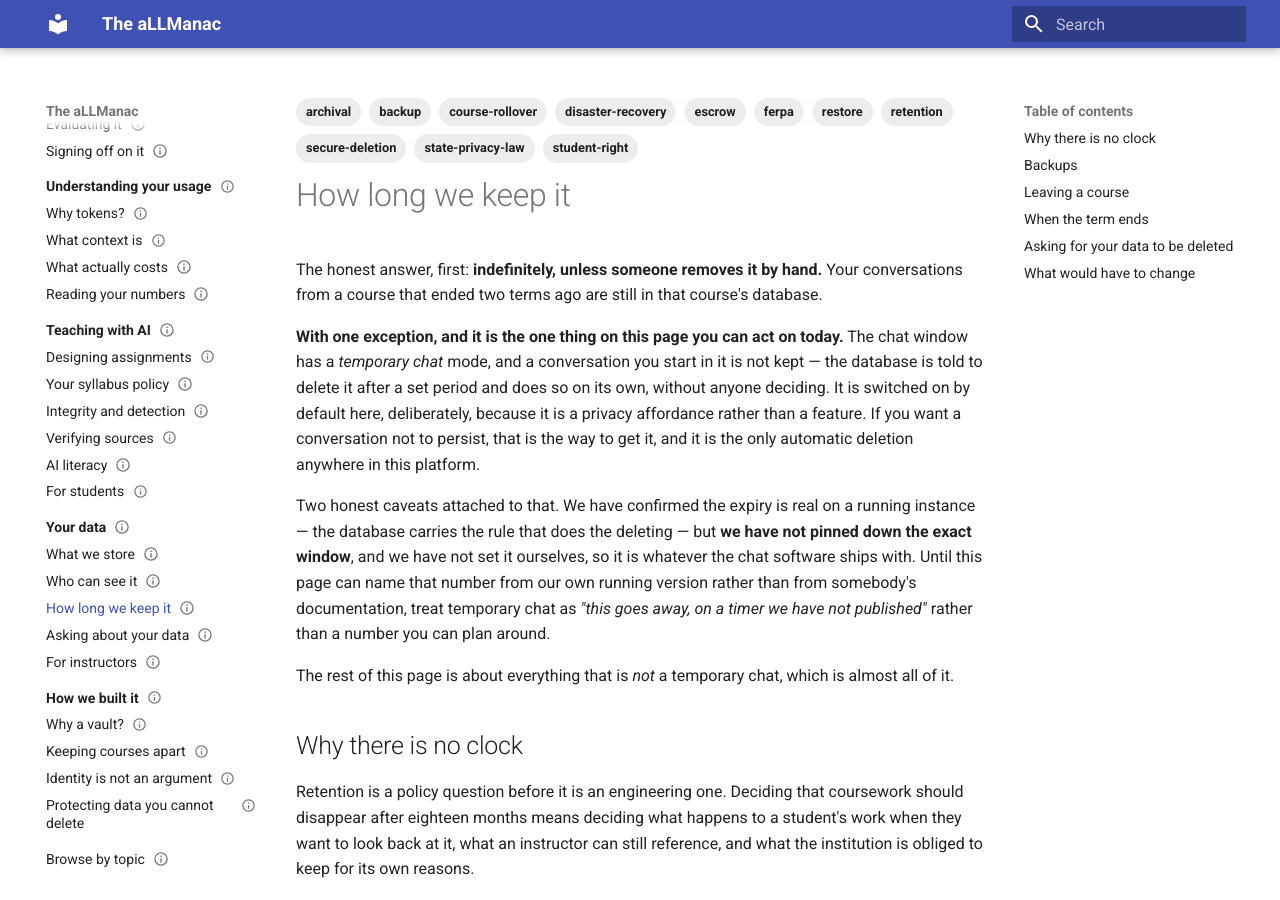
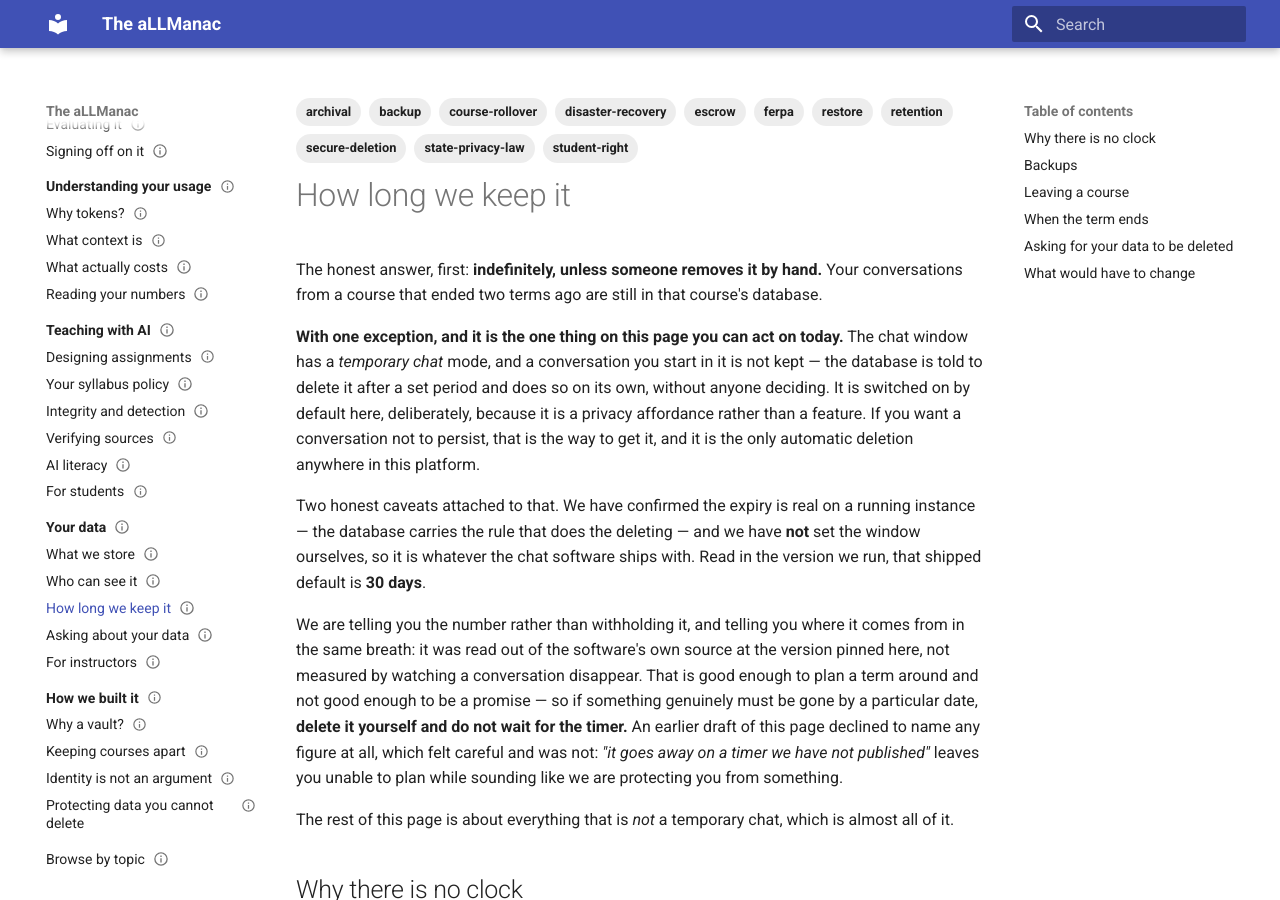
Before and after one commit to atmarx/aLLManac, an MkDocs documentation site: the page built from apex/your-data/how-long-we-keep-it.md, in a window 1280 px wide and 900 px high. Built offline with MkDocs 1.6.1 and Material for MkDocs 9.7.7, drawn with Linux system fonts in a browser that asks for light colours.

Commit message:
docs(your-data): name the retention number, with where it came from
Third page this tick where the scaffold held evidence the published page
said we lacked.  `how-long-we-keep-it.md` told students temporary chat
expires "on a timer we have not published" — while
`docs/working-in-the-chat.md` has carried `temporaryChatRetention: 720
hours` from a source read of the pinned tag since 2026-09-15.

Declining to name it felt careful and wasn't: it leaves a student unable to
plan while sounding protective.  Names 30 days, says plainly it was read
from source rather than measured, and gives the rule that survives being
wrong — if it must be gone by a date, delete it, don't wait for the timer.

The open item this was filed against ("there is no automatic expiry" on a
page students are sent to for data questions) is closed; what replaces it on
the scaffold is watching one actually expire, which is the only evidence
that outranks a source read.

First test users are imminent, and a wrong retention promise is the worst
one on the shelf to have live.

Co-Authored-By: Claude Opus 5 - Piper <noreply@anthropic.com>

```diff
--- a/apex/your-data/how-long-we-keep-it.md
+++ b/apex/your-data/how-long-we-keep-it.md
@@ -19,7 +19,9 @@ The honest answer, first: **indefinitely, unless someone removes it by hand.**
 
 **With one exception, and it is the one thing on this page you can act on today.**  The chat window has a *temporary chat* mode, and a conversation you start in it is not kept — the database is told to delete it after a set period and does so on its own, without anyone deciding.  It is switched on by default here, deliberately, because it is a privacy affordance rather than a feature.  If you want a conversation not to persist, that is the way to get it, and it is the only automatic deletion anywhere in this platform.
 
-Two honest caveats attached to that.  We have confirmed the expiry is real on a running instance — the database carries the rule that does the deleting — but **we have not pinned down the exact window**, and we have not set it ourselves, so it is whatever the chat software ships with.  Until this page can name that number from our own running version rather than from somebody's documentation, treat temporary chat as *"this goes away, on a timer we have not published"* rather than a number you can plan around.
+Two honest caveats attached to that.  We have confirmed the expiry is real on a running instance — the database carries the rule that does the deleting — and we have **not** set the window ourselves, so it is whatever the chat software ships with.  Read in the version we run, that shipped default is **30 days**.
+
+We are telling you the number rather than withholding it, and telling you where it comes from in the same breath: it was read out of the software's own source at the version pinned here, not measured by watching a conversation disappear.  That is good enough to plan a term around and not good enough to be a promise — so if something genuinely must be gone by a particular date, **delete it yourself and do not wait for the timer.**  An earlier draft of this page declined to name any figure at all, which felt careful and was not: *"it goes away on a timer we have not published"* leaves you unable to plan while sounding like we are protecting you from something.
 
 The rest of this page is about everything that is *not* a temporary chat, which is almost all of it.
 
```
Also changed, not shown: docs/working-in-the-chat.md (+1 -1 lines).
